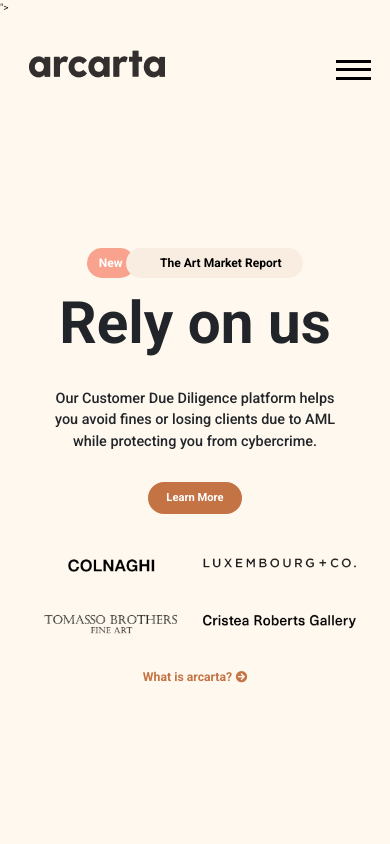
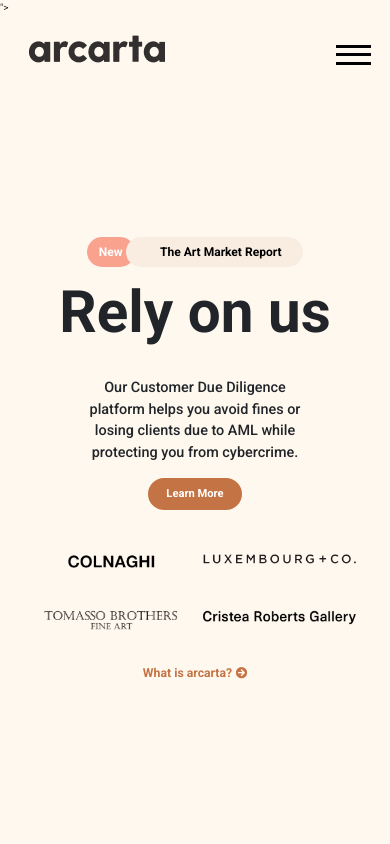
Before and after one commit to Anastasiia-Sydorchenko/arcarta, a website: page app/index.html in a window 390 px wide. Shown: the top 844 px of the page. Drawn offline with nearby package versions, Linux system fonts and the light colour scheme; files that its build step writes are made by us from their sources.

Commit message:
add 100vh to top-section

```diff
--- a/app/index.html
+++ b/app/index.html
@@ -6,7 +6,34 @@
 <div class="container">
 
    <!-- TOP SECTION -->
-   <div class="top-section d-flex flex-column align-items-center">
+   <div class="top-section">
+      <header class="row flex-row align-items-baseline justify-content-between">
+
+         <div class="logo col col-xl-2">
+            <img src="./images/dist/logo.png" alt="Arcarta logo">
+         </div>
+
+        <!-- MAIN MENU -->
+         <div class="col d-none d-xl-block">
+            <ul class="header_menu d-flex justify-content-end">
+               <li><a href="#">What is arcarta?</a></li>
+               <li><a href="#">Solutions</a></li>
+               <li><a href="#">Resources</a></li>
+               <li><a href="#">FAQs</a></li>
+               <li><a href="#">Contact</a></li>
+               <li><a href="#">Login</a></li>
+             </ul>
+         </div>
+
+         <div class="button-container d-flex col col-xl-2">
+            <button class="btn btn-top">Get Started</button>
+         </div>
+
+         <!--#include virtual="/parts/burger_menu.html" -->
+
+      </header>
+
+      <div class="top-content d-flex flex-column align-items-center">
          <div class="row label">
             <div class="new_element">New</div>
             <button class="report">The Art Market Report</button>
@@ -44,8 +71,9 @@
             <a href="#">What is arcarta?<i class="fas fa-arrow-circle-right"></i></a>
          </div>
       </div>
+   </div>
 
-   <!-- GALLERY SECTION IMG -->
+   <!-- GALLERY SECTION -->
    <div class="gallery_img">
       <img class="d-none d-md-block" src="./images/dist/main-img_gallery.png" alt="art gallery">
    </div>
@@ -187,6 +215,7 @@
       </div>
 
    </div>
+
 </div>
 
 <!--#include virtual="/parts/footer.html" -->
--- a/app/parts/header.html
+++ b/app/parts/header.html
@@ -27,33 +27,3 @@
 </head>
 
 <body>
-
-   <div class="container">
-
-      <!-- HEADER -->
-      <header class="row flex-row align-items-center justify-content-between">
-
-         <div class="logo col col-xl-2">
-            <img src="./images/dist/logo.png" alt="Arcarta logo">
-         </div>
-
-        <!-- MAIN MENU -->
-         <div class="col d-none d-xl-block">
-            <ul class="header_menu d-flex justify-content-end">
-               <li><a href="#">What is arcarta?</a></li>
-               <li><a href="#">Solutions</a></li>
-               <li><a href="#">Resources</a></li>
-               <li><a href="#">FAQs</a></li>
-               <li><a href="#">Contact</a></li>
-               <li><a href="#">Login</a></li>
-             </ul>
-         </div>
-
-         <div class="button-container d-flex col col-xl-2">
-            <button class="btn btn-top">Get Started</button>
-         </div>
-
-         <!--#include virtual="/parts/burger_menu.html" -->
-
-      </header>
-   </div>
--- a/app/styles/sass/blocks/burger_menu.sass
+++ b/app/styles/sass/blocks/burger_menu.sass
@@ -31,7 +31,7 @@
       width: 35px
       height: 20px
       z-index: 3
-      top: 4.5rem
+      top: 3rem
       right: 0
 
       span
--- a/app/styles/sass/main.sass
+++ b/app/styles/sass/main.sass
@@ -10,7 +10,7 @@
 
 // HEADER
 header
-   padding-top: 3.5rem
+   padding-top: 2rem
    position: relative
    z-index: 3
 
@@ -67,66 +67,70 @@
 
 // TOP SECTION
 .top-section
-   padding-top: 17rem
-   position: relative
-   z-index: 2
+   height: 100vh
 
-   .label
-      .report
-         background-color: #f9ede2
-         font-weight: 700
-         border: none
-         color: $primaryColorBlack
-         padding: .5em 1.8em .5em 2.8em
-         border-radius: 20px
-         margin-left: -.7em
-         font-size: calc(12px + 1 * ((100vw - 320px) / (1440 - 320)))
-         width: auto;
+   .top-content
+      position: relative
+      z-index: 2
+      height: 95%;
+      justify-content: center;
 
-         &:hover
-            background-color: #f0dfd0
-            @include transition
+      .label
+         .report
+            background-color: #f9ede2
+            font-weight: 700
+            border: none
+            color: $primaryColorBlack
+            padding: .5em 1.8em .5em 2.8em
+            border-radius: 20px
+            margin-left: -.7em
+            font-size: calc(12px + 1 * ((100vw - 320px) / (1440 - 320)))
+            width: auto;
 
-   .title
-      h1
-         font-size: calc(55px + 55 * ((100vw - 320px) / (1440 - 320)))
-         font-weight: 700
+            &:hover
+               background-color: #f0dfd0
+               @include transition
 
-   .subtitle
-      width: 40%
-      text-align: center
-      font-weight: 500
-      font-size: calc(14px + 7 * ((100vw - 320px) / (1440 - 320)))
-      padding: 1em 0
+      .title
+         h1
+            font-size: calc(55px + 55 * ((100vw - 320px) / (1440 - 320)))
+            font-weight: 700
 
-   .clients
-      margin: 2rem 0 1rem 0
+      .subtitle
+         width: 40%
+         text-align: center
+         font-weight: 500
+         font-size: calc(14px + 7 * ((100vw - 320px) / (1440 - 320)))
+         padding: 1em 0
 
-      .clients-item
-         max-width: 960px
-         margin: 0 auto
+      .clients
+         margin: 2rem 0 1rem 0
 
-         img
-            width: 100%
-            height: auto
+         .clients-item
+            max-width: 960px
+            margin: 0 auto
 
-   .about_external
-      a
-         color: $primaryColorOrange
-         font-weight: 700
-         font-size: calc(12px + 4 * ((100vw - 320px) / (1440 - 320)))
-         text-decoration: none
-         padding: .5em 1em
-         border: 2px solid transparent
-         border-radius: 20px
+            img
+               width: 100%
+               height: auto
 
-         &:hover
-            border: 2px solid $primaryColorOrange
-            @include transition
+      .about_external
+         a
+            color: $primaryColorOrange
+            font-weight: 700
+            font-size: calc(12px + 4 * ((100vw - 320px) / (1440 - 320)))
+            text-decoration: none
+            padding: .5em 1em
+            border: 2px solid transparent
+            border-radius: 20px
 
-         i
-            font-size: calc(11px + 9 * ((100vw - 320px) / (1440 - 320)))
-            padding-left: .3em
+            &:hover
+               border: 2px solid $primaryColorOrange
+               @include transition
+
+            i
+               font-size: calc(11px + 9 * ((100vw - 320px) / (1440 - 320)))
+               padding-left: .3em
 
    // MEDIA QUERIES
 
@@ -473,7 +477,7 @@
             width: 65%
 
 @media (max-width: 991.98px)
-   .top-section
+   .top-content
       .subtitle
          width: 60%
 
@@ -498,14 +502,12 @@
 
 @media (max-width: 767.98px)
    .top-section
-      .title
-         margin: 1em 0
+      .top-content
+         .title
+            margin: 1em 0
 
-      .subtitle
-         width: 70%
-
-      .button-container
-         padding-top: 1.5em
+         .subtitle
+            width: 70%
 
    .services
       .flex_container-1,
@@ -576,6 +578,7 @@
       .footer_copyright
          width: 100%
          text-align: center
+
 @media (max-width: 575.98px)
    .container
       width: 90%
@@ -587,7 +590,7 @@
          .btn-top
             display: none
 
-   .top-section
+   .top-content
       .subtitle
          width: 90%
 
```
Also changed, not shown: app/css/main.min.css, dist/css/main.min.css, dist/index.html. Lines whose indentation alone changed are shown as unchanged.
